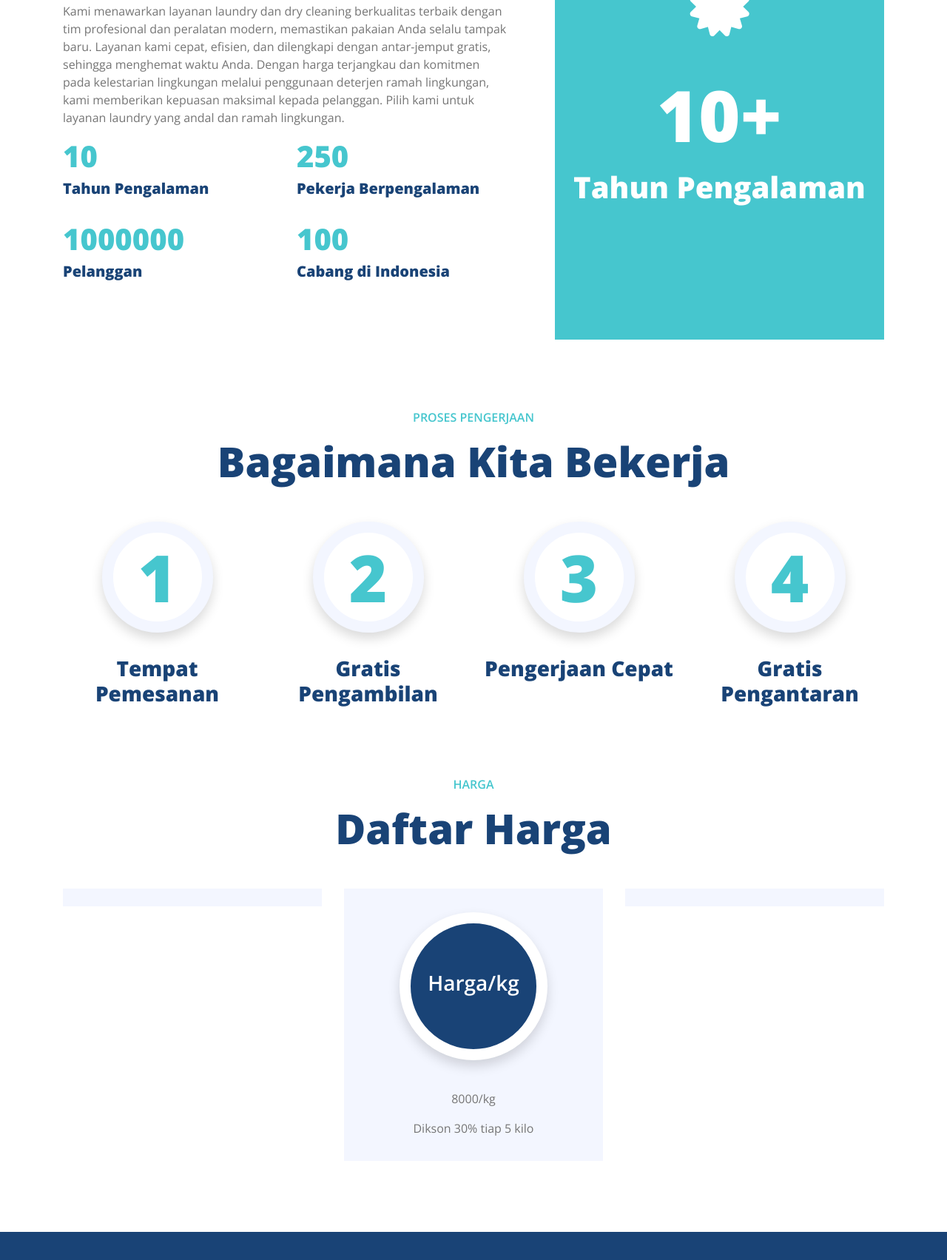
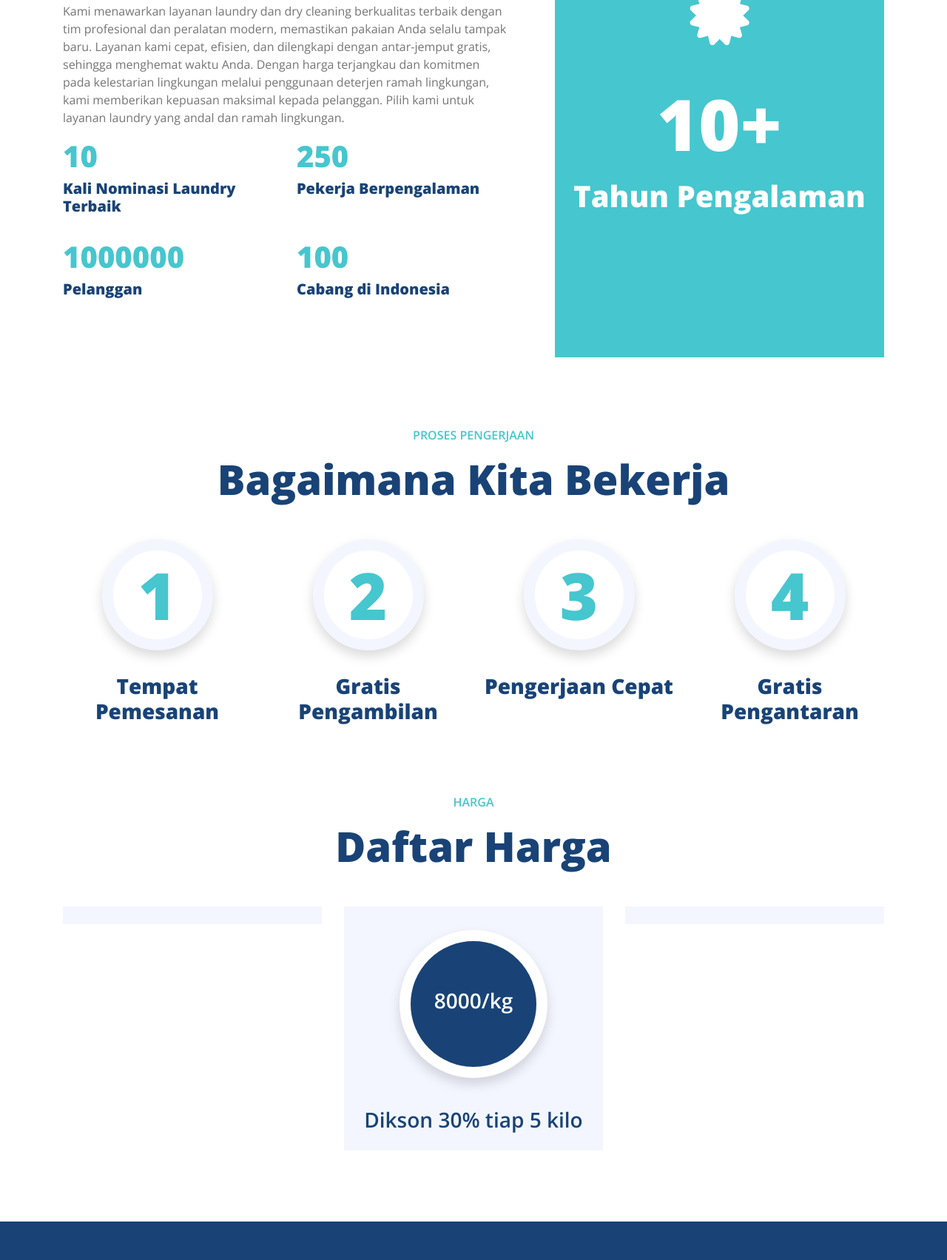
Before and after one commit to amimirzaaa/amimirzaaa.github.io, a plain HTML site: page index.html in a window 1280 px wide. Shown: the part 2370-4073 px from the top of the page at 74% size. Drawn offline with nearby package versions, Linux system fonts and the light colour scheme.

Commit message:
mengubah harga dll

```diff
--- a/index.html
+++ b/index.html
@@ -199,7 +199,7 @@
                         <div class="d-inline-flex align-items-center justify-content-center bg-white shadow rounded-circle mb-4" style="width: 100px; height: 100px;">
                             <i class="fas fa-3x fa-soap text-secondary"></i>
                         </div>
-                        <h4 class="font-weight-bold m-0">cuci & Laundry</h4>
+                        <h4 class="font-weight-bold m-0">Cuci & Laundry</h4>
                     </div>
                 </div>
                 <div class="col-lg-3 col-md-6 pb-1">
@@ -207,7 +207,7 @@
                         <div class="d-inline-flex align-items-center justify-content-center bg-white shadow rounded-circle mb-4" style="width: 100px; height: 100px;">
                             <i class="fa fa-3x fa-burn text-secondary"></i>
                         </div>
-                        <h4 class="font-weight-bold m-0">Laundry korden</h4>
+                        <h4 class="font-weight-bold m-0">Laundry Korden</h4>
                     </div>
                 </div>
                 <div class="col-lg-3 col-md-6 pb-1">
@@ -234,7 +234,7 @@
                     <div class="row">
                         <div class="col-sm-6 mb-4">
                             <h1 class="text-secondary" data-toggle="counter-up">10</h1>
-                            <h5 class="font-weight-bold">Tahun Pengalaman</h5>
+                            <h5 class="font-weight-bold">Kali Nominasi Laundry Terbaik</h5>
                         </div>
                         <div class="col-sm-6 mb-4">
                             <h1 class="text-secondary" data-toggle="counter-up">250</h1>
@@ -320,11 +320,10 @@
                 <div class="col-lg-4 mb-4">
                     <div class="bg-light text-center mb-2 pt-4">
                         <div class="d-inline-flex flex-column align-items-center justify-content-center bg-primary rounded-circle shadow mt-2 mb-4" style="width: 200px; height: 200px; border: 15px solid #ffffff;">
-                            <h3 class="text-white">Harga/kg</h3>
+                            <h3 class="text-white">8000/kg</h3>
                         </div>
                         <div class="d-flex flex-column align-items-center py-3">
-                            <p>8000/kg</p>
-                            <p>Dikson 30% tiap 5 kilo</p>
+                            <h3>Dikson 30% tiap 5 kilo</h3>
                         </div>
                     </div>
                 </div>
```
